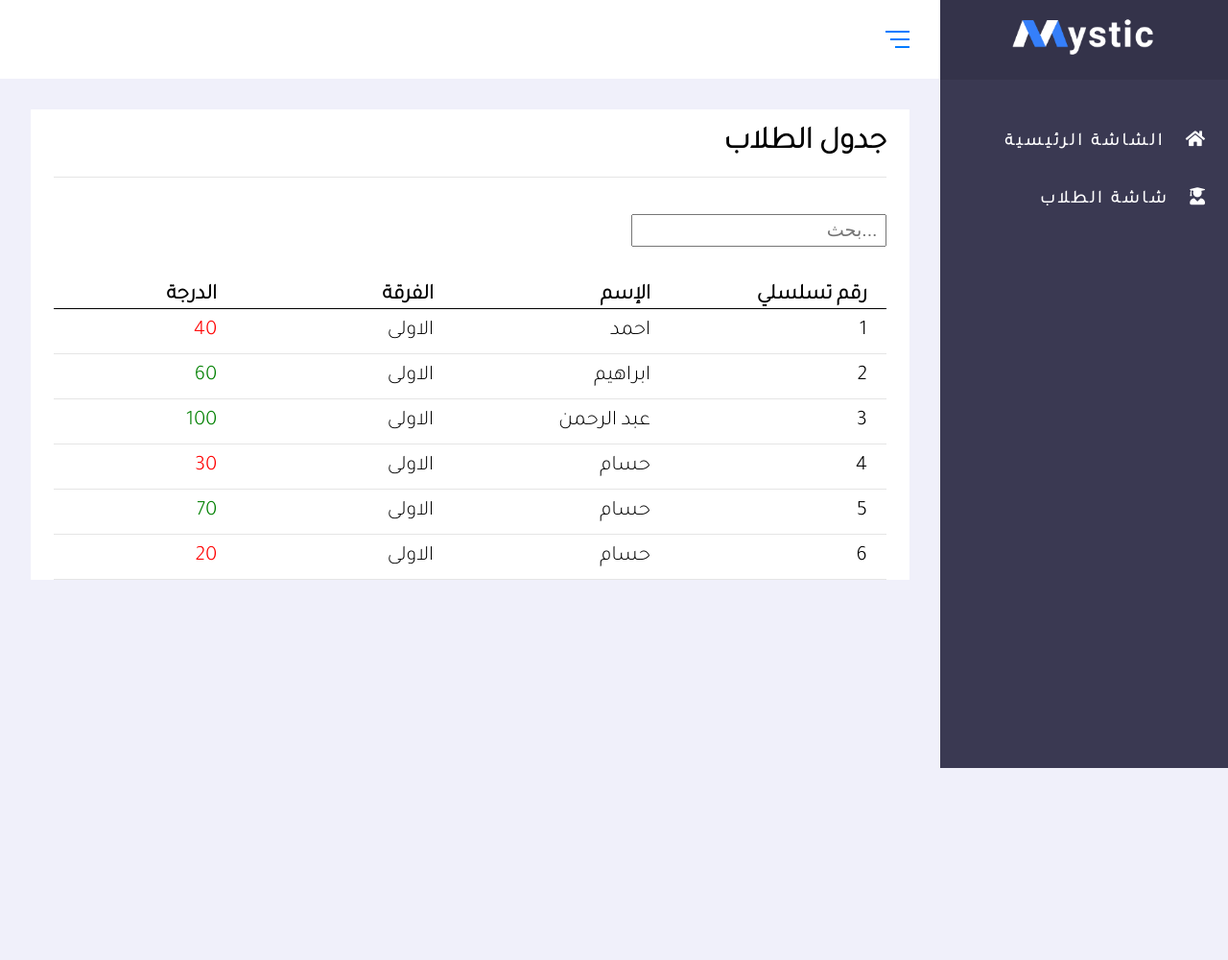
After one commit to mohammedmakhouf78/Collage, a PHP site: page /pages/students.php in a window 1280 px wide. The commit adds this page. Shown: the whole page at 96% size. Run offline with PHP 8.4, Linux system fonts and the light colour scheme.

Commit message:
students table

```diff
--- a/components/footer.php
+++ b/components/footer.php
@@ -1,3 +1,10 @@
-<script src="./scripts/main.js"></script>
+
+        </div>
+
+
+</div>
+</div>
+
+<script src="../scripts/main.js"></script>
 </body>
 </html>
--- a/components/header.php
+++ b/components/header.php
@@ -4,9 +4,38 @@
     <meta charset="UTF-8">
     <meta http-equiv="X-UA-Compatible" content="IE=edge">
     <meta name="viewport" content="width=device-width, initial-scale=1.0">
-    <link rel="stylesheet" href="./styles/style.css">
-    <link rel="stylesheet" href="./icons/all.min.css">
-    <link rel="stylesheet" href="./icons/fontawesome.min.css">
+    <link rel="stylesheet" href="../styles/style.css">
+    <link rel="stylesheet" href="../icons/all.min.css">
+    <link rel="stylesheet" href="../icons/fontawesome.min.css">
     <title>Collage</title>
 </head>
 <body>
+
+<div class="home">
+    <div class="col1">
+        <div class="logo">
+            <img src="../images/logo.png" alt="">
+        </div>
+
+        <div class="links">
+            <div class="link">
+                <i class="fas fa-home"></i>
+                <a href="../pages/home.php">الشاشة الرئيسية</a>
+            </div>
+            <div class="link">
+                <i class="fas fa-user-graduate"></i>
+                <a href="../pages/students.php">شاشة الطلاب</a>
+            </div>
+        </div>
+    </div>
+    <div class="col2">
+        <nav>
+            <div class="burger">
+                <div class="line"></div>
+                <div class="line"></div>
+                <div class="line"></div>
+            </div>
+        </nav>
+
+
+        <div class="content">
--- /dev/null
+++ b/pages/students.php
@@ -0,0 +1,140 @@
+<?php include "../components/header.php"; ?>
+
+<?php
+    $students = [
+        [
+            'id' => 1,
+            'name' => "احمد",
+            'class' => "الاولى",
+            'degree' => "40"
+        ],
+        [
+            'id' => 2,
+            'name' => "ابراهيم",
+            'class' => "الاولى",
+            'degree' => "60"
+        ],
+        [
+            'id' => 3,
+            'name' => "عبد الرحمن",
+            'class' => "الاولى",
+            'degree' => "100"
+        ],
+        [
+            'id' => 4,
+            'name' => "حسام",
+            'class' => "الاولى",
+            'degree' => "30"
+        ],
+        [
+            'id' => 5,
+            'name' => "حسام",
+            'class' => "الاولى",
+            'degree' => "70"
+        ],
+        [
+            'id' => 6,
+            'name' => "حسام",
+            'class' => "الاولى",
+            'degree' => "20"
+        ],
+    ]
+?>
+
+<div class="students-page">
+    <h1>جدول الطلاب</h1>
+    <div class="search">
+        <input type="text" placeholder="...بحث">
+    </div>
+    <div class="table">
+        <div class="th">
+            <p>رقم تسلسلي</p>
+            <p>الإسم</p>
+            <p>الفرقة</p>
+            <p>الدرجة</p>
+        </div>
+
+        <?php foreach($students as $student) : ?>
+            <div class="tr">
+                <p><?= $student['id'] ?></p>
+                <p><?= $student['name'] ?></p>
+                <p><?= $student['class'] ?></p>
+                <?php if($student['degree'] < 50) : ?>
+                    <p style="color: red;"><?= $student['degree'] ?></p>
+                <?php else : ?>
+                    <p style="color: green;"><?= $student['degree'] ?></p>
+                <? endif ?>
+            </div>
+        <?php endforeach; ?>
+
+        <!-- <div class="tr">
+            <p>1</p>
+            <p>محمد</p>
+            <p>الاولى</p>
+            <p>40%</p>
+        </div>
+        <div class="tr">
+            <p>2</p>
+            <p>احمد</p>
+            <p>الاولى</p>
+            <p>50%</p>
+        </div>
+        <div class="tr">
+            <p>2</p>
+            <p>احمد</p>
+            <p>الاولى</p>
+            <p>50%</p>
+        </div>
+        <div class="tr">
+            <p>2</p>
+            <p>احمد</p>
+            <p>الاولى</p>
+            <p>50%</p>
+        </div>
+        <div class="tr">
+            <p>2</p>
+            <p>احمد</p>
+            <p>الاولى</p>
+            <p>50%</p>
+        </div>
+        <div class="tr">
+            <p>2</p>
+            <p>احمد</p>
+            <p>الاولى</p>
+            <p>50%</p>
+        </div>
+        <div class="tr">
+            <p>2</p>
+            <p>احمد</p>
+            <p>الاولى</p>
+            <p>50%</p>
+        </div>
+        <div class="tr">
+            <p>2</p>
+            <p>احمد</p>
+            <p>الاولى</p>
+            <p>50%</p>
+        </div>
+        <div class="tr">
+            <p>2</p>
+            <p>احمد</p>
+            <p>الاولى</p>
+            <p>50%</p>
+        </div>
+        <div class="tr">
+            <p>2</p>
+            <p>احمد</p>
+            <p>الاولى</p>
+            <p>50%</p>
+        </div>
+        <div class="tr">
+            <p>2</p>
+            <p>احمد</p>
+            <p>الاولى</p>
+            <p>50%</p>
+        </div> -->
+    </div>
+</div>
+
+
+<?php include "../components/footer.php"; ?>
--- a/styles/style.css
+++ b/styles/style.css
@@ -108,3 +108,81 @@ html{
 /* ******************* */
 /* Home End */
 /* ******************* */
+
+
+
+
+/* ******************* */
+/* Content Start */
+/* ******************* */
+.content{
+    padding: 2em;
+}
+/* ******************* */
+/* Content End */
+/* ******************* */
+
+
+
+
+
+/* ******************* */
+/* Students Start */
+/* ******************* */
+
+.students-page{
+    background-color: white;
+    padding: 0em 1.5em;
+}
+.students-page h1{
+    padding: .5em 0em;
+    border-bottom: 1px solid rgba(0,0,0,.1);
+}
+
+.students-page .search input{
+    font-size: 1.2em;
+    padding: 0.2em 0.4em;
+    margin: 2em 0em;
+}
+
+/* ******************* */
+/* Students End */
+/* ******************* */
+
+
+
+
+/* ******************* */
+/* Table Start */
+/* ******************* */
+.table{
+    font-size: 22px;
+}
+.table .th,.table .tr{
+    display: flex;
+    justify-content: space-between;
+    border-bottom: 1px solid rgba(0,0,0,.1);
+    padding-left: 20px;
+    padding-right: 20px;
+}
+
+.table .th{
+    font-weight: 900;
+    border-bottom: 1px solid black;
+}
+
+.table .tr{
+    padding-top: 10px;
+    padding-bottom: 10px;
+}
+
+.table .tr:hover{
+    background-color: rgba(108, 117, 125, 0.301)
+}
+
+.table p{
+    width: 150px;
+}
+/* ******************* */
+/* Table End */
+/* ******************* */
```
Also changed, not shown: pages/home.php (+4 -22 lines), images/pexels-photo-1603899.jpeg (added), index2.php (renamed from index.php).
